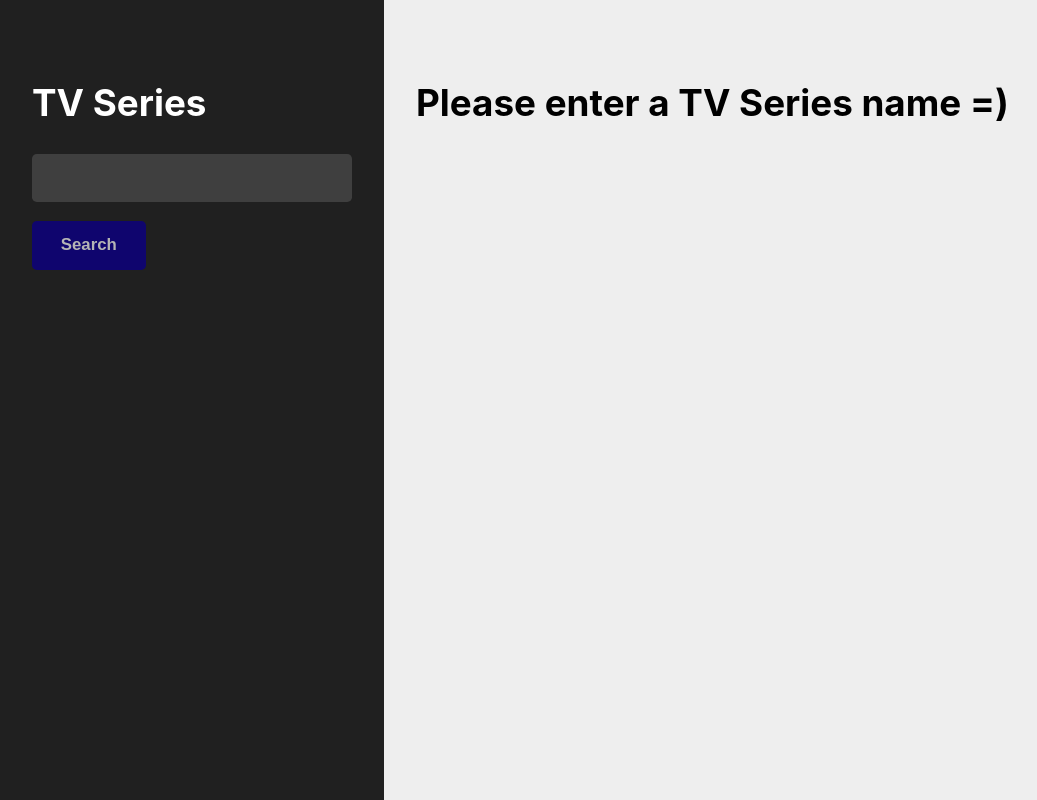
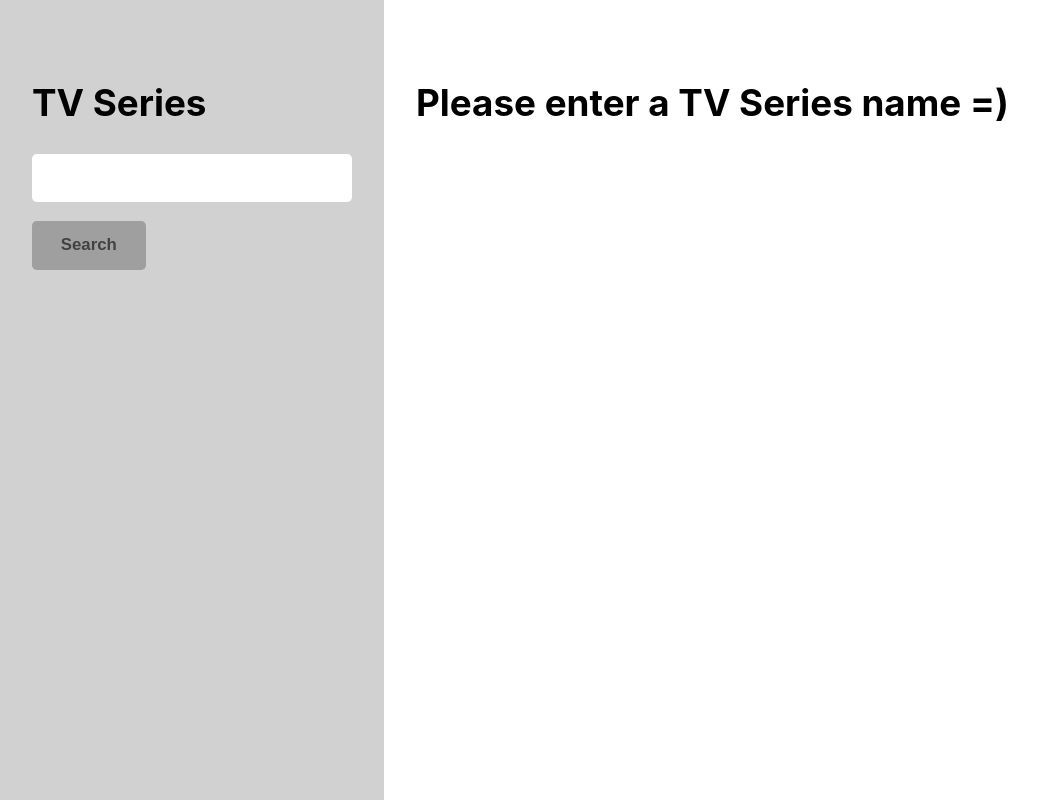
Before and after one commit to vic-lsh/imdb-analytics, a React (Create React App) app in the folder src/app-web/: page / in a window 1280 px wide. Shown: the whole page, without its empty margins (0-1037 px from the left). Built offline with nearby package versions, Linux system fonts and the light colour scheme.

Commit message:
Update dashboard styling
* Implement light background for QueryPanel
* Use gray color for disabled search btn

```diff
--- a/src/app-web/src/Dashboard.css
+++ /dev/null
@@ -1,20 +0,0 @@
-.dashboard {
-  text-align: left;
-  height: 100vh;
-  display: grid;
-  grid-template-columns: 30% 70%;
-}
-
-.home-component {
-  padding-top: 5rem;
-}
-
-.query-panel {
-  background: rgb(32, 32, 32);
-}
-
-.result-panel {
-  background: rgb(238, 238, 238);
-  padding-left: 2rem;
-  padding-right: 2rem;
-}
--- a/src/app-web/src/Dashboard.tsx
+++ b/src/app-web/src/Dashboard.tsx
@@ -1,5 +1,4 @@
 import React, { Component } from 'react';
-import './Dashboard.css';
 import styled from 'styled-components';
 
 import ResultPanel from './ResultPanel';
@@ -34,22 +33,37 @@
 
   render() {
     return (
-      <div className="dashboard">
-        <div className="home-component query-panel">
+      <StyledDashboardDiv className="dashboard">
+        <StyledQueryPanelComponentDiv className="home-component query-panel">
           <QueryPanel setQueryInParent={this.handleQuerySubmission} />
-        </div>
-        <div className="home-component result-panel">
+        </StyledQueryPanelComponentDiv>
+        <StyledHomeComponentDiv className="home-component result-panel">
           <ResultPanel seriesName={this.state.query} />
-        </div>
-      </div>
+        </StyledHomeComponentDiv>
+      </StyledDashboardDiv>
     )
   }
 }
 
+const StyledDashboardDiv = styled.div`
+  text-align: left;
+  height: 100vh;
+  display: grid;
+  grid-template-columns: 30% 70%;
+`;
+
+const StyledHomeComponentDiv = styled.div`
+  padding-top: 5rem;
+`;
+
+const StyledQueryPanelComponentDiv = styled(StyledHomeComponentDiv)`
+  background: #d1d1d1;
+`;
+
 export const StyledH1 = styled.h1`
   margin: 0;
   font-size: 2.3rem;
-`
+`;
 
 export const StyledH1DarkBg = styled(StyledH1)`
   color: white;
--- a/src/app-web/src/QueryPanel.tsx
+++ b/src/app-web/src/QueryPanel.tsx
@@ -1,6 +1,6 @@
 import React, { Component } from 'react';
 import styled from 'styled-components';
-import { StyledH1DarkBg } from './Dashboard';
+import { StyledH1 } from './Dashboard';
 
 type QueryPanelProps = {
   setQueryInParent: (value: string) => void;
@@ -45,7 +45,7 @@
     return (
       <StyledQueryForm onSubmit={this.handleSubmit}>
         <label>
-          <StyledH1DarkBg>TV Series</StyledH1DarkBg>
+          <StyledH1>TV Series</StyledH1>
           <StyledSearchFieldInput type="text" name="tv-series"
             value={this.state.query} onChange={this.handleChange}
           />
@@ -65,8 +65,8 @@
   box-sizing: border-box;
   border: 0;
   font-size: 1.2rem;
-  color: white;
-  background: rgb(63, 63, 63);
+  // color: white;
+  // background: rgb(63, 63, 63);
   border-radius: 0.3rem;
 
   :focus {
@@ -92,8 +92,8 @@
   }
 
   :disabled {
-    color: #b5b5b5;
-    background-color: #0f056e;
+    color: #424242;
+    background-color: #9f9f9f;
   }
 `;
 
--- a/src/app-web/src/ResultPanel.tsx
+++ b/src/app-web/src/ResultPanel.tsx
@@ -99,9 +99,9 @@
     const displayedContent = this.props.seriesName === undefined ?
       <Placeholder /> : this.renderRatings();
     return (
-      <div className="">
+      <StyledRatingsPanelDiv>
         {displayedContent}
-      </div>
+      </StyledRatingsPanelDiv>
     )
   }
 }
@@ -314,6 +314,11 @@
   return (<StyledH1>An error has occured...oops :(</StyledH1>)
 }
 
+const StyledRatingsPanelDiv = styled.div`
+  padding-left: 2rem;
+  padding-right: 2rem;
+`;
+
 const StyledEpNumSpan = styled.span`
   font-weight: bold;
 `;
```
